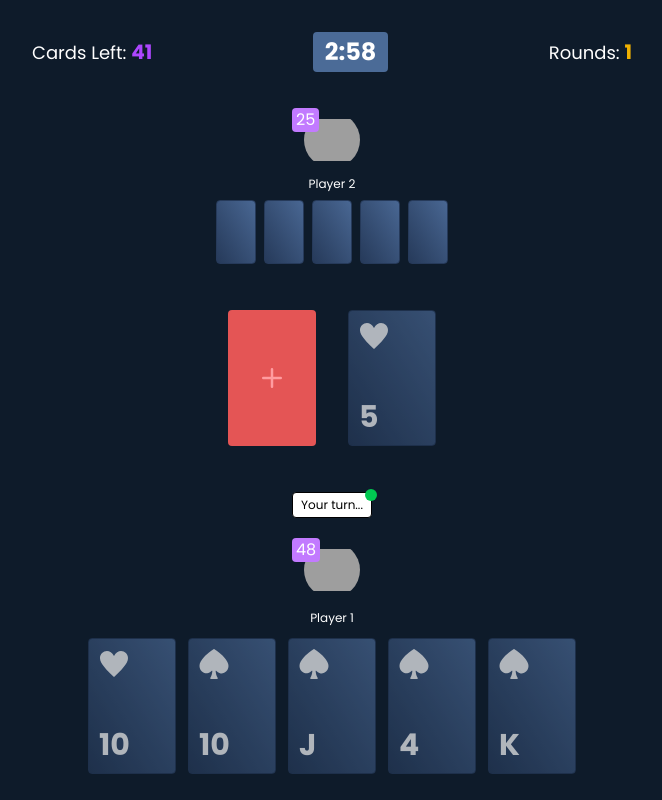
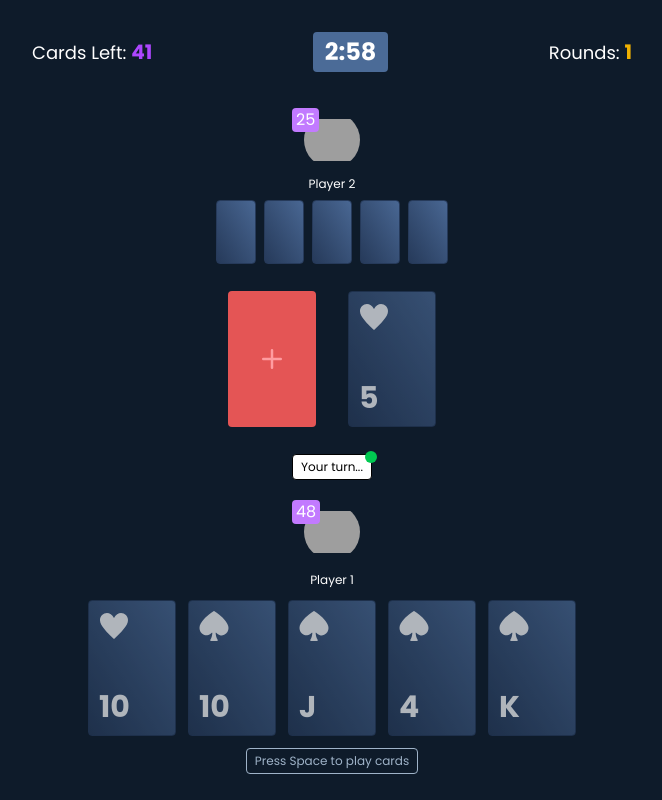
Before and after one commit to juliakroger/t-plus-code-challenge, a React (Vite) app: page / in a window 1280 px wide. Both pictures are taken after a click on the button "Start Game". Shown: the whole page, without its empty margins (308-970 px from the left). Built offline with nearby package versions, Linux system fonts and the light colour scheme; grey boxes are pictures that could not be loaded.

Commit message:
feat: add space message

```diff
--- a/src/components/UserHand.tsx
+++ b/src/components/UserHand.tsx
@@ -104,6 +104,10 @@ const UserHand = ({
           Next Round
         </button>
       </div>
+
+      <div className="hidden md:flex text-secondary border border-secondary rounded text-xs p-1 px-2">
+        Press Space to play cards
+      </div>
     </div>
   );
 };
--- a/src/styles/index.css
+++ b/src/styles/index.css
@@ -6,10 +6,10 @@
   --color-surface: #16263a;
   --color-panel: #1f3550;
   --color-glow: #233d5f;
+  --color-secondary: #9fb3c8;
 
   /* Text */
   --color-text-primary: #e6edf5;
-  --color-text-secondary: #9fb3c8;
   --color-text-disabled: #6b7f99;
 
   /* Cards */
```
